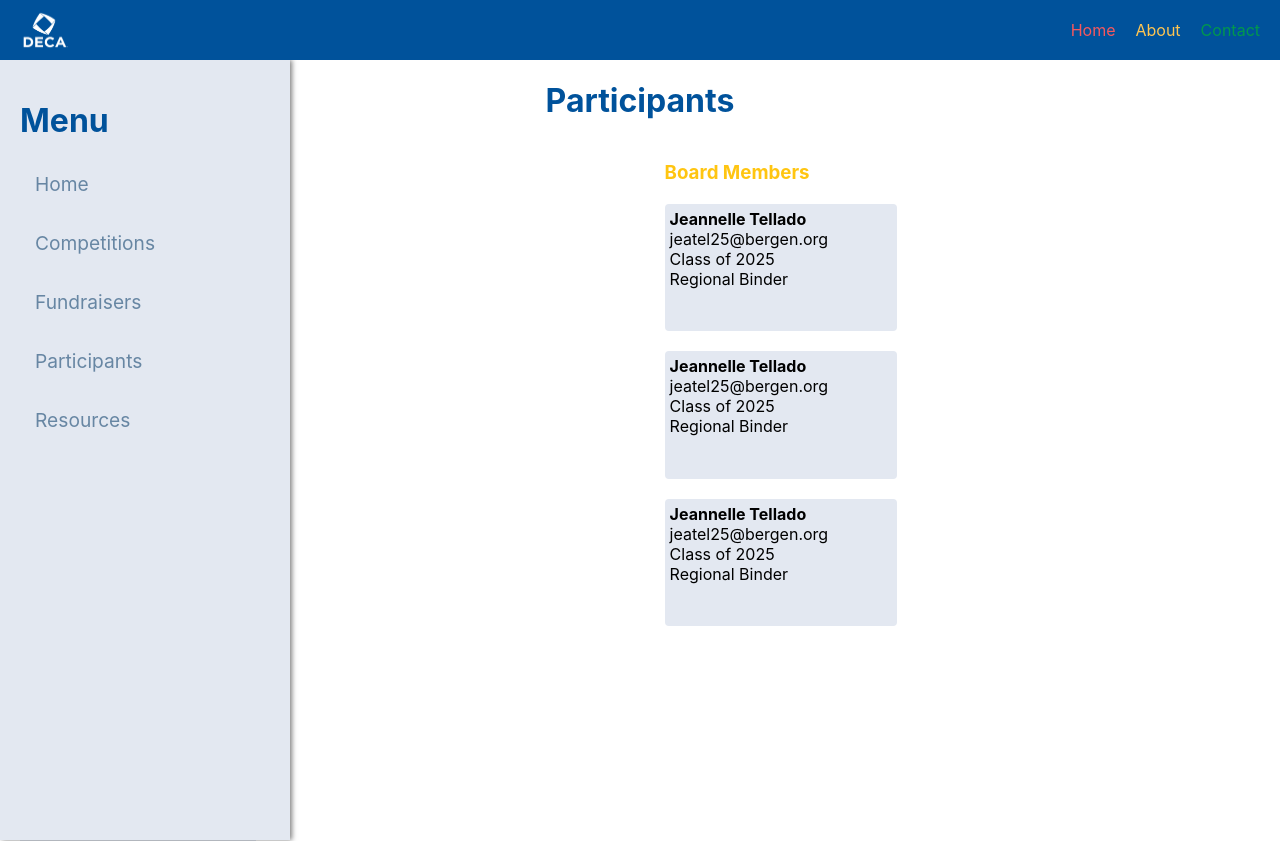
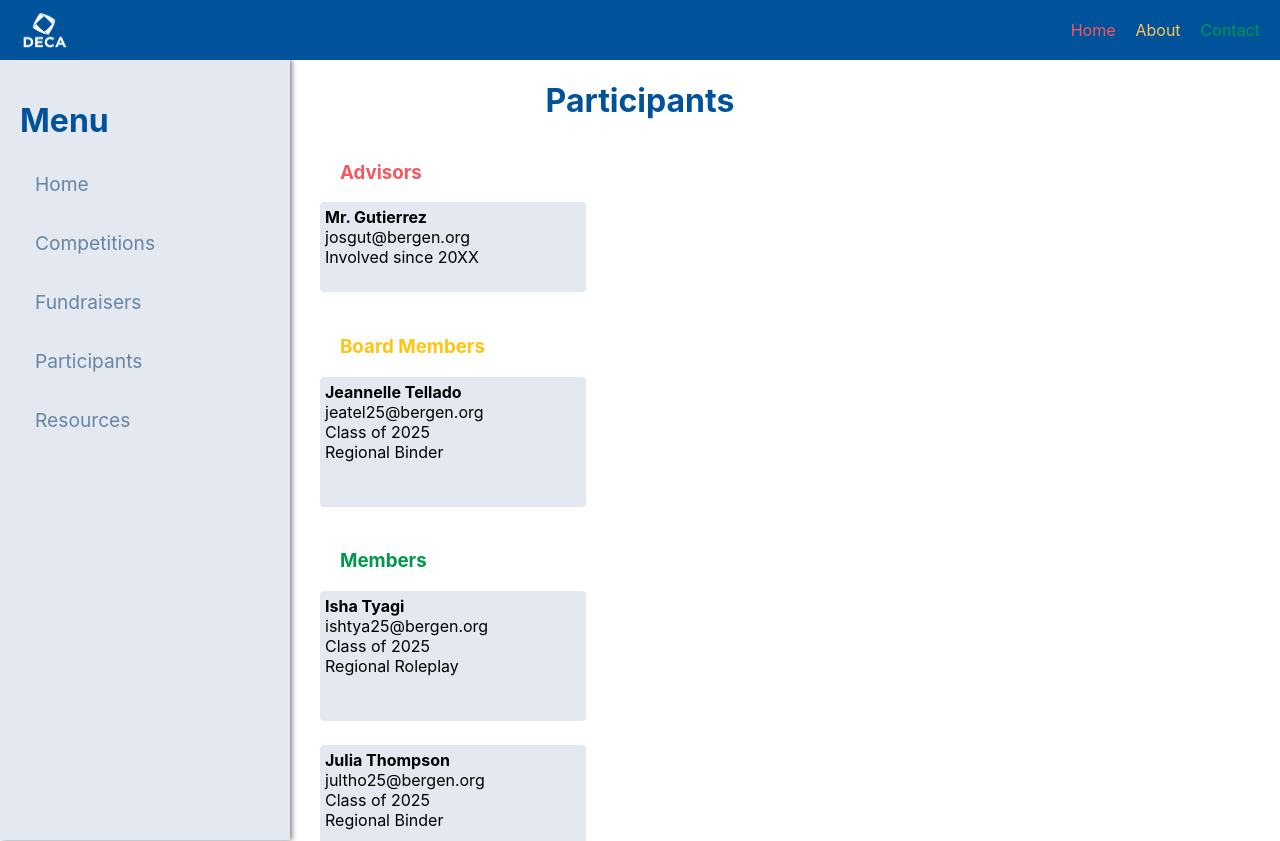
Before and after one commit to ishaaty/rapidPrototype, a React (Create React App) app in the folder rp-project/: page /participants in a window 1280 px wide. Shown: the top 841 px of the page. Built offline with nearby package versions, Linux system fonts and the light colour scheme.

Commit message:
Fixed participants formatting

```diff
--- a/rp-project/src/components/AdminCard/AdminCard.css
+++ b/rp-project/src/components/AdminCard/AdminCard.css
@@ -1,9 +1,10 @@
-.container {
+.accontainer {
     background-color: #E3E8F1;
     padding: 5px;
+    margin-bottom: 3vh;
     border-radius: 4px;
-    width: 35%;
-    height: 30%;
+    width: 20vw;
+    height: 10vh;
 }
 
 #name, .data {
--- a/rp-project/src/components/AdminCard/AdminCard.js
+++ b/rp-project/src/components/AdminCard/AdminCard.js
@@ -3,7 +3,7 @@
 export default function AdminCard(props) {
     return (
         <>
-            <div class="container">
+            <div class="accontainer">
                 <h4 id="name">{props.name}</h4>
                 <p class="data">{props.email}</p>
                 <p class="data">{"Involved since " + props.year}</p>
--- a/rp-project/src/components/ParticipantCard/ParticipantCard.css
+++ b/rp-project/src/components/ParticipantCard/ParticipantCard.css
@@ -1,10 +1,10 @@
-.container {
+.pccontainer {
     background-color: #E3E8F1;
-    padding: 2px;
-    margin: 20px;
+    padding: 5px;
+    margin-bottom: 3vh;
     border-radius: 4px;
-    width: 35%;
-    height: 30%;
+    width: 20vw;
+    height: 15vh;
 }
 
 #name, .data {
--- a/rp-project/src/components/ParticipantCard/ParticipantCard.js
+++ b/rp-project/src/components/ParticipantCard/ParticipantCard.js
@@ -3,7 +3,7 @@
 export default function ParticipantCard(props) {
     return (
         <>
-            <div class="container">
+            <div class="pccontainer">
                 <h4 id="name">{props.name}</h4>
                 <p class="data">{props.email}</p>
                 <p class="data">{"Class of " + props.grade}</p>
--- a/rp-project/src/pages/Participants/Participants.css
+++ b/rp-project/src/pages/Participants/Participants.css
@@ -20,7 +20,8 @@
 }
 
 .partcontainer {
-    grid-template-columns: auto auto;
+    /* grid-template-columns: auto auto; */
+    margin-left: 25vw;
     display: grid;
 }
 
--- a/rp-project/src/pages/Participants/Participants.js
+++ b/rp-project/src/pages/Participants/Participants.js
@@ -32,8 +32,6 @@
                     <div>
                         <h3 id="board">Board Members</h3>
                         <ParticipantCard name="Jeannelle Tellado" email="jeatel25@bergen.org" grade="2025" events="Regional Binder" />
-                    <ParticipantCard name="Jeannelle Tellado" email="jeatel25@bergen.org" grade="2025" events="Regional Binder" />
-                    <ParticipantCard name="Jeannelle Tellado" email="jeatel25@bergen.org" grade="2025" events="Regional Binder" />
                     </div>
                     <div>
                         <h3 id="member">Members</h3>
```
Lines whose indentation alone changed are shown as unchanged.
